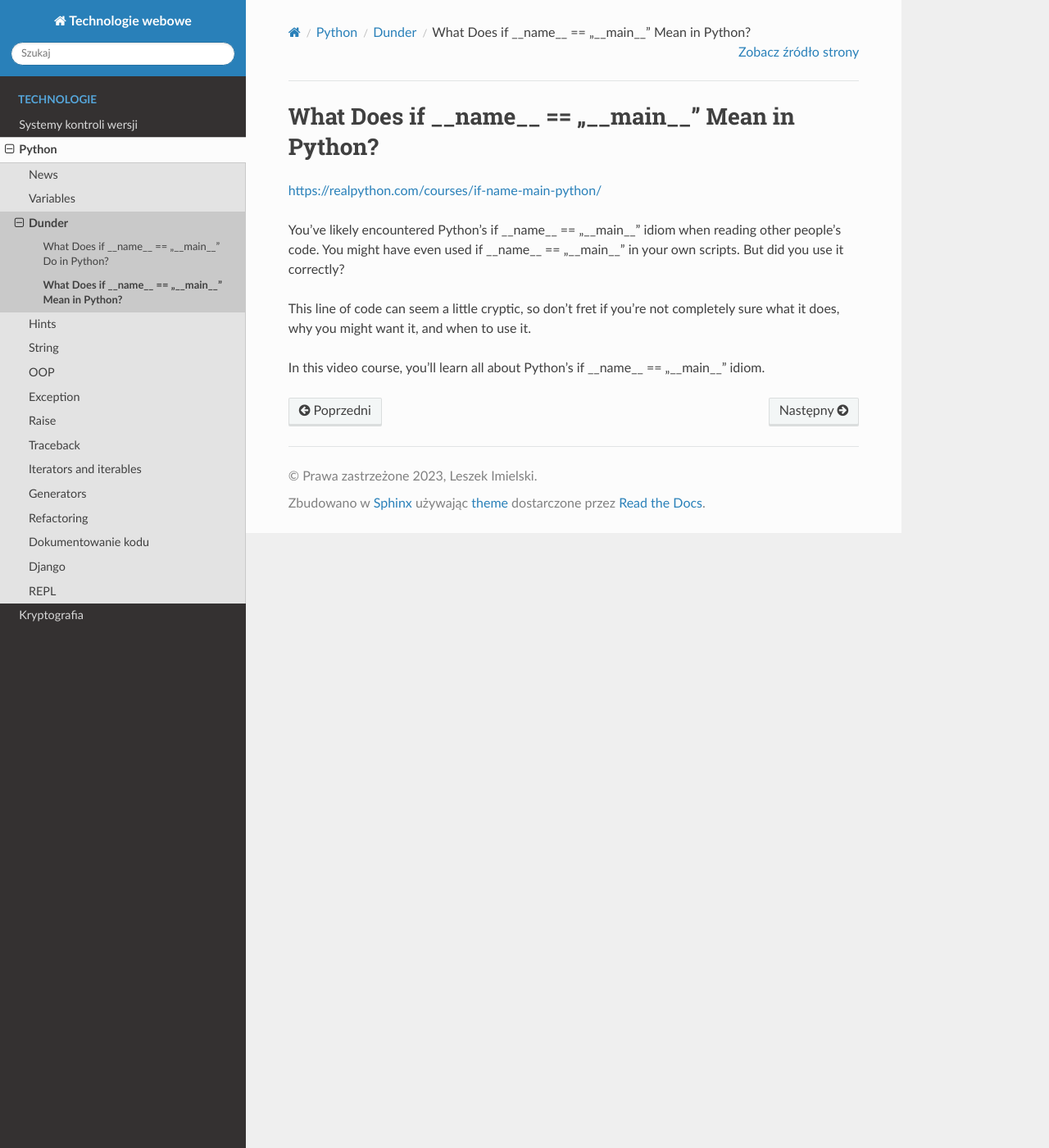
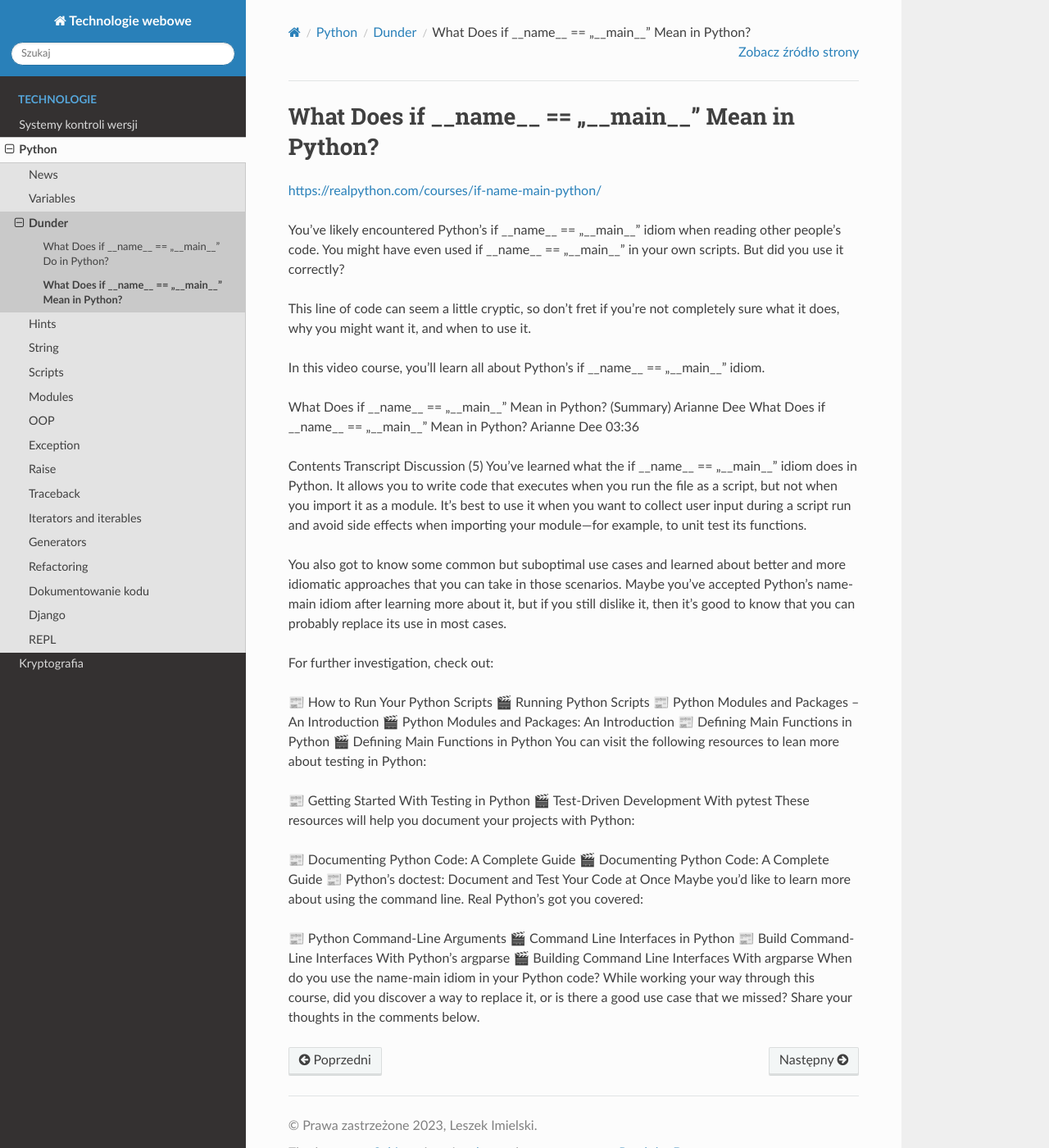
Before and after one commit to limielski/UsingSphinx, a Sphinx documentation site: the page built from docs/source/python/dunder/dunder0-0-video.rst, in a window 1280 px wide and 1400 px high. Shown: the whole window at 82% size. Built offline with Sphinx 7.4.7 and the Read the Docs theme 2.0.0, drawn with Linux system fonts in a browser that asks for light colours.

Commit message:
add dunder video, modules, script

```diff
--- a/docs/source/python/dunder/dunder0-0-video.rst
+++ b/docs/source/python/dunder/dunder0-0-video.rst
@@ -10,3 +10,42 @@ You’ve likely encountered Python’s if __name__ == "__main__" idiom when read
 This line of code can seem a little cryptic, so don’t fret if you’re not completely sure what it does, why you might want it, and when to use it.
 
 In this video course, you’ll learn all about Python’s if __name__ == "__main__" idiom.
+
+
+What Does if __name__ == "__main__" Mean in Python? (Summary)
+Arianne Dee
+What Does if __name__ == "__main__" Mean in Python?
+Arianne Dee  03:36
+
+
+Contents
+Transcript
+Discussion (5)
+You’ve learned what the if __name__ == "__main__" idiom does in Python. It allows you to write code that executes when you run the file as a script, but not when you import it as a module. It’s best to use it when you want to collect user input during a script run and avoid side effects when importing your module—for example, to unit test its functions.
+
+You also got to know some common but suboptimal use cases and learned about better and more idiomatic approaches that you can take in those scenarios. Maybe you’ve accepted Python’s name-main idiom after learning more about it, but if you still dislike it, then it’s good to know that you can probably replace its use in most cases.
+
+For further investigation, check out:
+
+📰 How to Run Your Python Scripts
+🎬 Running Python Scripts
+📰 Python Modules and Packages – An Introduction
+🎬 Python Modules and Packages: An Introduction
+📰 Defining Main Functions in Python
+🎬 Defining Main Functions in Python
+You can visit the following resources to lean more about testing in Python:
+
+📰 Getting Started With Testing in Python
+🎬 Test-Driven Development With pytest
+These resources will help you document your projects with Python:
+
+📰 Documenting Python Code: A Complete Guide
+🎬 Documenting Python Code: A Complete Guide
+📰 Python’s doctest: Document and Test Your Code at Once
+Maybe you’d like to learn more about using the command line. Real Python’s got you covered:
+
+📰 Python Command-Line Arguments
+🎬 Command Line Interfaces in Python
+📰 Build Command-Line Interfaces With Python’s argparse
+🎬 Building Command Line Interfaces With argparse
+When do you use the name-main idiom in your Python code? While working your way through this course, did you discover a way to replace it, or is there a good use case that we missed? Share your thoughts in the comments below.
--- a/docs/source/python/index.rst
+++ b/docs/source/python/index.rst
@@ -9,6 +9,8 @@ Python
    dunder/index
    hints/index
    string/index
+   scripts/index
+   modules/index
    OOP/index
    exceptions/index
    raise/index
--- a/docs/source/python/scripts/scripts0-0-video.rst
+++ b/docs/source/python/scripts/scripts0-0-video.rst
@@ -1,4 +1,4 @@
-.. _script0-0-video:
+.. _scripts0-0-video:
 
 Running Python Scripts - video
 ==============================
```
Also changed, not shown: docs/source/python/modules/index.rst (+8 -0 lines), docs/source/python/modules/modules0-0-video.rst (+36 -0 lines), docs/source/python/modules/modules0-0.rst (+47 -0 lines), docs/source/python/scripts/index.rst (+8 -0 lines), docs/source/python/scripts/scripts0-0.rst (+31 -0 lines).
